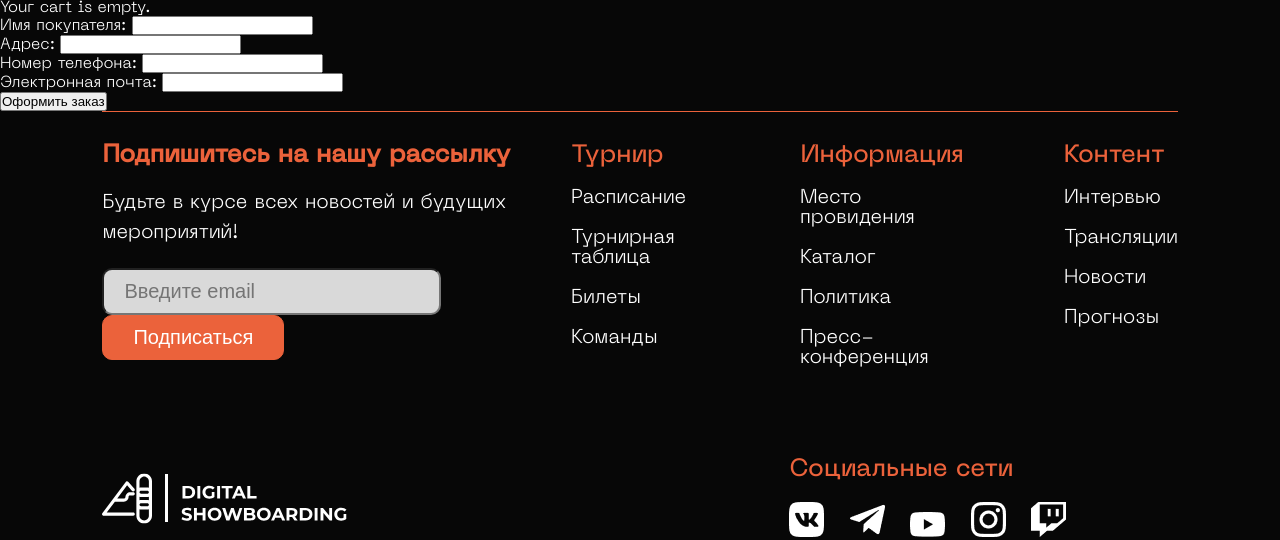
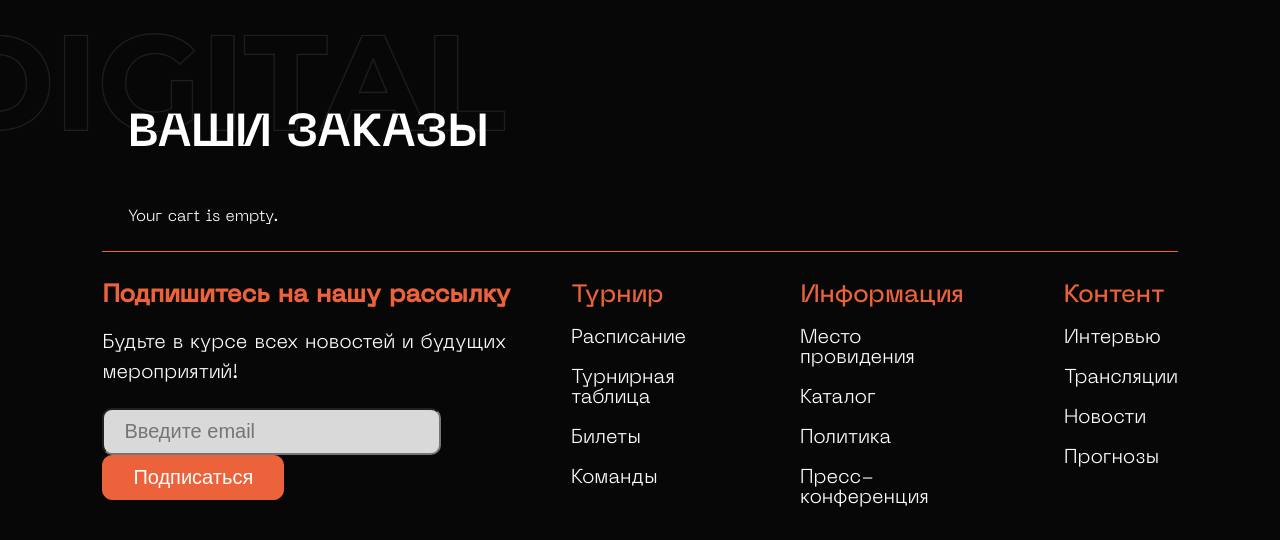
Before and after one commit to n1ce7ry/digital-snowboarding, a Django app: page /shop/cart/ in a window 1280 px wide. Shown: the part 141-681 px from the top of the page. Run offline with Django 5.2, Linux system fonts and the light colour scheme.

Commit message:
Fully implemented order placement
Added design of the whole order placement path. Need to add design for empty cart and final message about successful ordering

```diff
--- a/shop/forms.py
+++ b/shop/forms.py
@@ -17,3 +17,15 @@ class CheckoutForm(forms.ModelForm):
     class Meta:
         model = Order
         fields = ['first_name', 'address', 'phone', 'email']
+        widgets = {
+            'first_name': forms.TextInput(attrs={'class': 'backet-total__input'}),
+            'address': forms.TextInput(attrs={'class': 'backet-total__input'}),
+            'phone': forms.TextInput(attrs={'class': 'backet-total__input', 'minlength':'11', 'pattern': '\8[0-9]+'}),
+            'email': forms.EmailInput(attrs={'class': 'backet-total__input', 'pattern': '([A-z0-9_.-]{1,})@([A-z0-9_.-]{1,}).([A-z]{2,8})'}),
+        }
+        labels = {
+            'first_name': 'Введите Ваше имя',
+            'address': 'Введите Ваш адрес',
+            'phone': 'Введите Ваш номер телефона',
+            'email': 'Введите Вашу почту',
+        }
--- a/templates/shop/cart-detail.html
+++ b/templates/shop/cart-detail.html
@@ -1,29 +1,68 @@
 {% extends 'base.html' %}
 
+{% load static %}
+
+{% block title %}
+{% endblock %}
+
 {% block body %}
+
+
+<main class="main">
+    <section class="backet-page">
+        <h1 class="title">ВАШИ ЗАКАЗЫ</h1>
+        <div class="backet-page__container">
             {% if cart %}
+            <table class="backet-page__table">
+                <thead class="table__head">
+                    <tr class="table__title">
+                        <th class="table-title__item">Товар</th>
+                        <th class="table-title__item">Количество</th>
+                        <th class="table-title__item">Цена</th>
+                    </tr>
+                </thead>
+                <tbody>
                     {% for item in cart %}
                     {% with souvenir=item.souvenir %}
-                        <p>{{ souvenir.name }}</p>
-                        <p>{{ souvenir.price }}</p>
+                    <tr class="table-content">
+                        <td class="table-content__photo">
+                            <img src="{{ souvenir.image.url }}" alt="{{ souvenir.name }}" class="table-content__img">
+                            <p class="table-tovar__name">{{ souvenir.name }}</p>
+                        </td>
+                        <td class="table-content__item">{{ item.quantity }} шт</td>
+                        <td class="table-content__item">{{ souvenir.price }} ₽</td>
+                        <td class="table-content__item">
+                            <a href="{% url 'cart_remove' souvenir.id %}"
+                                class="table__delet hvr-sweep-to-right">Удалить</a>
+                        </td>
+                    </tr>
                     {% endwith %}
                     {% endfor %}
+                </tbody>
+            </table>
+            <form method="POST" class="backet__total">
+                <div class="backet-total__price">
+                    <p class="total">ИТОГО</p>
+                    <p class="total">{{ cart.get_total_price }} ₽</p>
+                </div>
+
+                {% csrf_token %}
+                {% for field in form %}
+                    <label class="backet-total__label" for="{{ field.auto_id }}">{{ field.label }}</label><br>
+                    {{ field }}<br>
+                    {{ field.errors }}
+                {% endfor %}
+
+                <button type="submit" class="backet-total__btn">Оформить заказ</button>
+            </form>
+
             {% else %}
             <p class="empty__cart">
                 Your cart is empty.
             </p>
             {% endif %}
-
-            <form method="POST">
-                {% csrf_token %}
-
-                {% for field in form %}
-                <div>
-                    {{ field.errors }}
-                    {{ field.label_tag }} {{ field }}
         </div>
-                {% endfor %}
-                <button type="submit">Оформить заказ</button>
-            </form>
+    </section>
+</main>
 
 {% endblock %}
--- a/templates/shop/created.html
+++ b/templates/shop/created.html
@@ -4,5 +4,5 @@
 {% block body %}
     <h1>Thank you</h1>
     <p>Your order has been successfully completed. Your order number is
-        <strong>{{ order.id }}</strong>.</p>
+        <strong>#{{ order.id }}</strong>.</p>
 {% endblock %}
```
Also changed, not shown: shop/admin.py (+8 -1 lines). Lines whose indentation alone changed are shown as unchanged.
